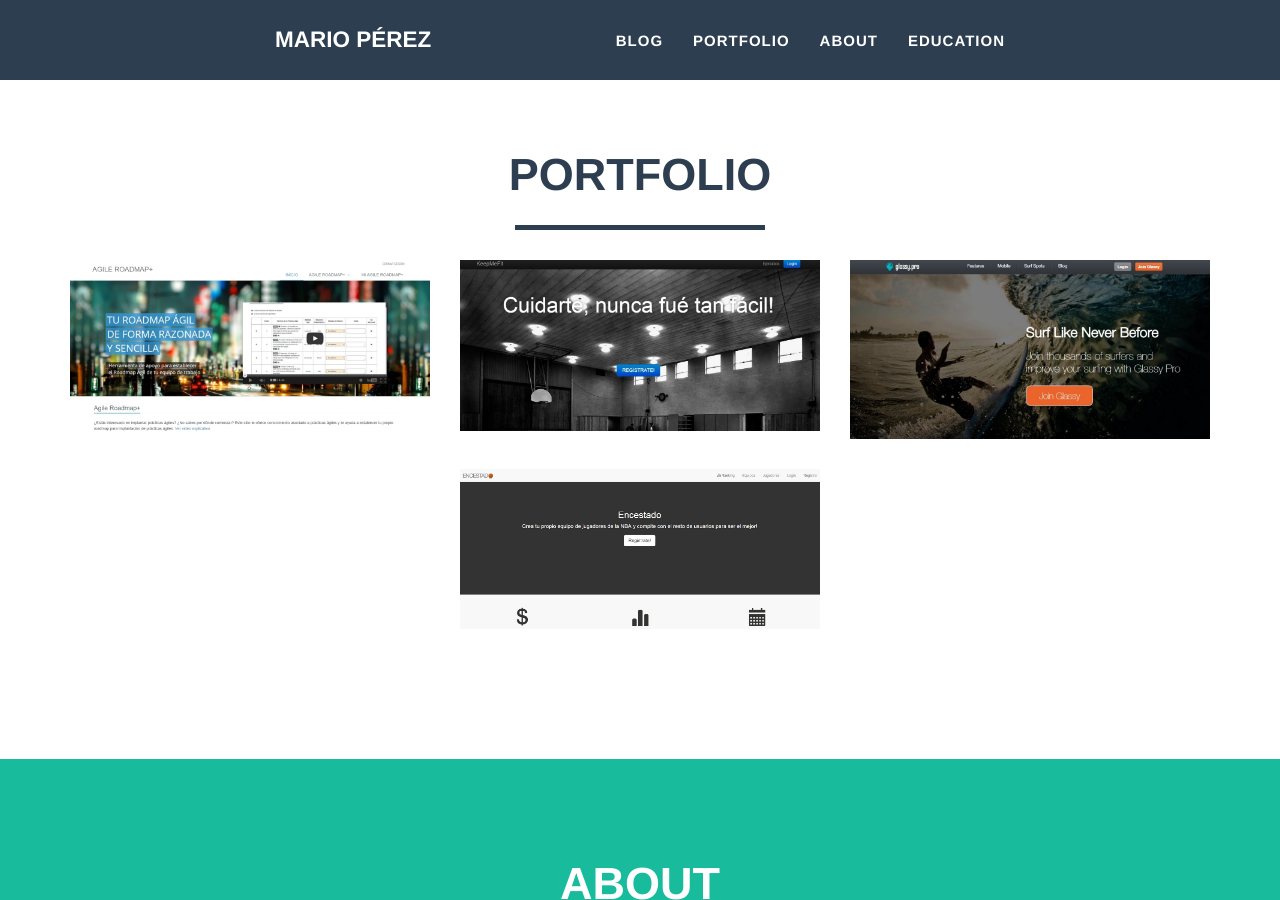
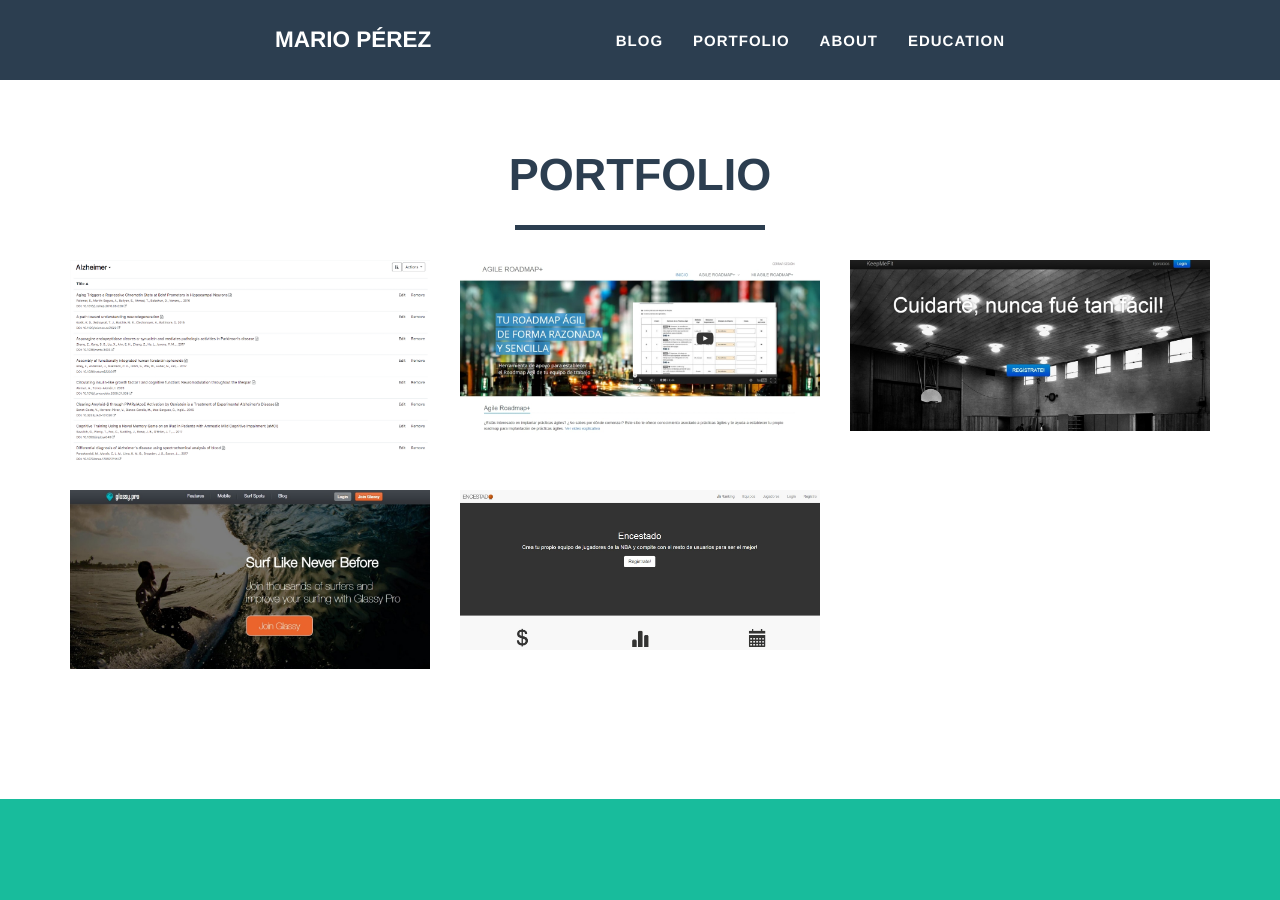
Before and after one commit to mapreal19/mapreal19.github.io, a Jekyll site: the page built from index.html, in a window 1280 px wide and 900 px high, scrolled down 797 px. Built offline with Jekyll 4.4.1, drawn with Linux system fonts in a browser that asks for light colours.

Commit message:
Adds Refden

```diff
--- /dev/null
+++ b/_includes/portfolio.html
@@ -0,0 +1,70 @@
+<section id="portfolio">
+  <div class="container">
+    <div class="row">
+      <div class="col-lg-12 text-center">
+        <h2>Portfolio</h2>
+        <hr class="star-primary">
+      </div>
+    </div>
+
+    <div class="row">
+      <div class="col-sm-4 portfolio-item">
+        <a href="#portfolioModal1" class="portfolio-link" data-toggle="modal">
+          <div class="caption">
+            <div class="caption-content">
+              <i class="fa fa-search-plus fa-3x"></i>
+            </div>
+          </div>
+          <img src="img/portfolio/refden.png" class="img-responsive" alt="Refden">
+        </a>
+      </div>
+
+      <div class="col-sm-4 portfolio-item">
+        <a href="#portfolioModal2" class="portfolio-link" data-toggle="modal">
+          <div class="caption">
+            <div class="caption-content">
+              <i class="fa fa-search-plus fa-3x"></i>
+            </div>
+          </div>
+          <img src="img/portfolio/agile-roadmap.jpg" class="img-responsive" alt="Agile Roadmap">
+        </a>
+      </div>
+
+      <div class="col-sm-4 portfolio-item">
+        <a href="#portfolioModal3" class="portfolio-link" data-toggle="modal">
+          <div class="caption">
+            <div class="caption-content">
+              <i class="fa fa-search-plus fa-3x"></i>
+            </div>
+          </div>
+          <img src="img/portfolio/keepmefit.jpg" class="img-responsive" alt="Keepmefit">
+        </a>
+      </div>
+    </div>
+
+    <div class="row">
+      <div class="col-sm-4 portfolio-item">
+        <a href="#portfolioModal4" class="portfolio-link" data-toggle="modal">
+          <div class="caption">
+            <div class="caption-content">
+              <i class="fa fa-search-plus fa-3x"></i>
+            </div>
+          </div>
+          <img src="img/portfolio/glassy.jpg" class="img-responsive" alt="Glassy">
+        </a>
+      </div>
+
+      <div class="col-sm-4 portfolio-item">
+        <a href="#portfolioModal5" class="portfolio-link" data-toggle="modal">
+          <div class="caption">
+            <div class="caption-content">
+              <i class="fa fa-search-plus fa-3x"></i>
+            </div>
+          </div>
+          <img src="img/portfolio/encestado.jpg" class="img-responsive" alt="Encestado">
+        </a>
+      </div>
+    </div>
+
+  </div>
+</section>
--- a/index.html
+++ b/index.html
@@ -17,58 +17,7 @@ layout: default
   </div>
 </header>
 
-<section id="portfolio">
-  <div class="container">
-    <div class="row">
-      <div class="col-lg-12 text-center">
-        <h2>Portfolio</h2>
-        <hr class="star-primary">
-      </div>
-    </div>
-    <div class="row">
-      <div class="col-sm-4 portfolio-item">
-        <a href="#portfolioModal1" class="portfolio-link" data-toggle="modal">
-          <div class="caption">
-            <div class="caption-content">
-              <i class="fa fa-search-plus fa-3x"></i>
-            </div>
-          </div>
-          <img src="img/portfolio/agile-roadmap.jpg" class="img-responsive" alt="Agile Roadmap">
-        </a>
-      </div>
-      <div class="col-sm-4 portfolio-item">
-        <a href="#portfolioModal2" class="portfolio-link" data-toggle="modal">
-          <div class="caption">
-            <div class="caption-content">
-              <i class="fa fa-search-plus fa-3x"></i>
-            </div>
-          </div>
-          <img src="img/portfolio/keepmefit.jpg" class="img-responsive" alt="Keepmefit">
-        </a>
-      </div>
-      <div class="col-sm-4 portfolio-item">
-        <a href="#portfolioModal3" class="portfolio-link" data-toggle="modal">
-          <div class="caption">
-            <div class="caption-content">
-              <i class="fa fa-search-plus fa-3x"></i>
-            </div>
-          </div>
-          <img src="img/portfolio/glassy.jpg" class="img-responsive" alt="Glassy">
-        </a>
-      </div>
-      <div class="col-sm-4 portfolio-item">
-        <a href="#portfolioModal4" class="portfolio-link" data-toggle="modal">
-          <div class="caption">
-            <div class="caption-content">
-              <i class="fa fa-search-plus fa-3x"></i>
-            </div>
-          </div>
-          <img src="img/portfolio/encestado.jpg" class="img-responsive" alt="Encestado">
-        </a>
-      </div>
-    </div>
-  </div>
-</section>
+{% include portfolio.html %}
 
 <section class="success" id="about">
   <div class="container">
@@ -228,11 +177,53 @@ layout: default
       <div class="row">
         <div class="col-lg-8 col-lg-offset-2">
           <div class="modal-body">
+            <h2>Refden</h2>
+            <hr class="star-primary">
+            <img src="img/portfolio/refden.png" class="img-responsive img-centered" alt="Refden">
+            <p>
+              Reference manager built with Ruby on Rails
+            </p>
+            <ul class="list-inline item-details">
+              <li>Url:
+                <strong><a href="https://www.refden.co">
+                  refden.co
+                </a></strong></li>
+                <li>Date:
+                  <strong>2016 to present
+                  </strong>
+                </li>
+              </ul>
+              <button type="button" class="btn btn-default" data-dismiss="modal"><i class="fa fa-times"></i> Close</button>
+            </div>
+          </div>
+        </div>
+      </div>
+    </div>
+  </div>
+</div>
+
+<div class="portfolio-modal modal fade" id="portfolioModal2" tabindex="-1" role="dialog" aria-hidden="true">
+  <div class="modal-content">
+    <div class="close-modal" data-dismiss="modal">
+      <div class="lr">
+        <div class="rl">
+        </div>
+      </div>
+    </div>
+    <div class="container">
+      <div class="row">
+        <div class="col-lg-8 col-lg-offset-2">
+          <div class="modal-body">
             <h2>AgileRoadmap+</h2>
             <hr class="star-primary">
             <img src="img/portfolio/agile-roadmap.jpg" class="img-responsive img-centered" alt="Agile Roadmap">
             <p>
-              Final master project where a web application was built. The application helps you to establish an agile roadmap in working teams. Ruby on Rails, jQuery and Bootstrap were used for the implementation. Heroku was used for the development environment while DigitalOcean and Dokku were used in production.
+              Master degree's final project. The web app helps you creating an agile roadmap for your team.
+            </p>
+
+            <p>
+              <strong>Tech Stack:</strong>
+              Ruby on Rails, Bootstrap, jQuery, Heroku, DigitalOcean + Dokku
             </p>
             <ul class="list-inline item-details">
               <li>Url:
@@ -252,7 +243,7 @@ layout: default
     </div>
   </div>
 </div>
-<div class="portfolio-modal modal fade" id="portfolioModal2" tabindex="-1" role="dialog" aria-hidden="true">
+<div class="portfolio-modal modal fade" id="portfolioModal3" tabindex="-1" role="dialog" aria-hidden="true">
   <div class="modal-content">
     <div class="close-modal" data-dismiss="modal">
       <div class="lr">
@@ -277,44 +268,6 @@ layout: default
               <li>Date:
                 <strong>
                   2013
-                </strong>
-              </li>
-            </ul>
-            <button type="button" class="btn btn-default" data-dismiss="modal"><i class="fa fa-times"></i> Close</button>
-          </div>
-        </div>
-      </div>
-    </div>
-  </div>
-</div>
-<div class="portfolio-modal modal fade" id="portfolioModal3" tabindex="-1" role="dialog" aria-hidden="true">
-  <div class="modal-content">
-    <div class="close-modal" data-dismiss="modal">
-      <div class="lr">
-        <div class="rl">
-        </div>
-      </div>
-    </div>
-    <div class="container">
-      <div class="row">
-        <div class="col-lg-8 col-lg-offset-2">
-          <div class="modal-body">
-            <h2>Glassy</h2>
-            <hr class="star-primary">
-            <img src="img/portfolio/glassy.jpg" class="img-responsive img-centered" alt="Glassy">
-            <p>
-              Worked in the development of a social network for surfers.
-              I was in charge of the frontend and Responsive Design. We used PHP (Zend framework)
-
-            </p>
-            <ul class="list-inline item-details">
-              <li>Url:
-                <strong><a href="https://glassy.pro/">Glassy</a>
-                </strong>
-              </li>
-              <li>Date:
-                <strong>
-                  October 2012 to January 2013
                 </strong>
               </li>
             </ul>
@@ -337,6 +290,43 @@ layout: default
       <div class="row">
         <div class="col-lg-8 col-lg-offset-2">
           <div class="modal-body">
+            <h2>Glassy</h2>
+            <hr class="star-primary">
+            <img src="img/portfolio/glassy.jpg" class="img-responsive img-centered" alt="Glassy">
+            <p>
+              Worked in the development of a social network for surfers.
+              I was in charge of the frontend and Responsive Design. We used PHP (Zend framework)
+            </p>
+            <ul class="list-inline item-details">
+              <li>Url:
+                <strong><a href="https://glassy.pro/">Glassy</a>
+                </strong>
+              </li>
+              <li>Date:
+                <strong>
+                  October 2012 to January 2013
+                </strong>
+              </li>
+            </ul>
+            <button type="button" class="btn btn-default" data-dismiss="modal"><i class="fa fa-times"></i> Close</button>
+          </div>
+        </div>
+      </div>
+    </div>
+  </div>
+</div>
+<div class="portfolio-modal modal fade" id="portfolioModal5" tabindex="-1" role="dialog" aria-hidden="true">
+  <div class="modal-content">
+    <div class="close-modal" data-dismiss="modal">
+      <div class="lr">
+        <div class="rl">
+        </div>
+      </div>
+    </div>
+    <div class="container">
+      <div class="row">
+        <div class="col-lg-8 col-lg-offset-2">
+          <div class="modal-body">
             <h2>Encestado</h2>
             <hr class="star-primary">
             <img src="img/portfolio/encestado.jpg" class="img-responsive img-centered" alt="Encestado">
```
Also changed, not shown: other parts of index.html (+2 -2 lines), img/portfolio/refden.png (added).
